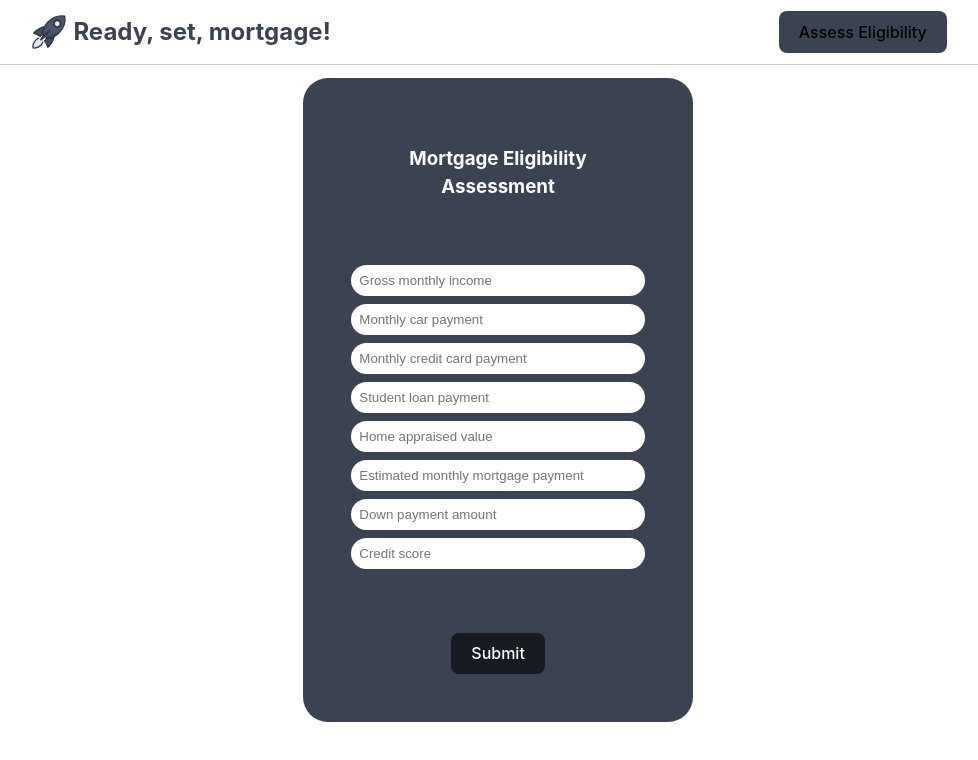
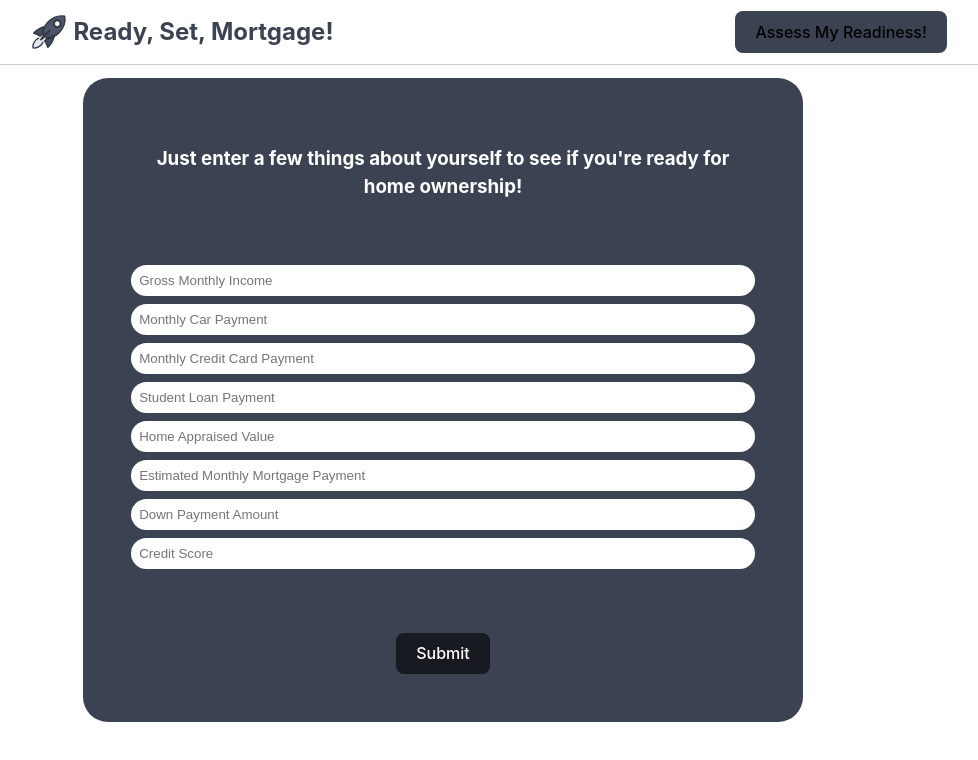
Before and after one commit to ready-set-mortgage/ready-set-mortgage-frontend, a React (Vite) app: page /apply in a window 1280 px wide. Shown: the top 760 px of the page, without its empty margins (141-1119 px from the left). Built offline with nearby package versions, Linux system fonts and the light colour scheme.

Commit message:
Modified some strings

```diff
--- a/src/Components/Form/Form.jsx
+++ b/src/Components/Form/Form.jsx
@@ -48,16 +48,16 @@ export default function Form() {
   return (
     <div className="form-container">
       <form onSubmit={handleSubmit}>
-        <h3 className="form-title">Mortgage Eligibility Assessment</h3>
+        <h3 className="form-title">Just enter a few things about yourself to see if you're ready for home ownership!</h3>
         <div className="form">
-          <input name="gross_monthly_income" value={formInput.gross_monthly_income} type="text" placeholder="Gross monthly income" onChange={handleInputChange}/>
-          <input name="monthly_car_payment" value={formInput.monthly_car_payment} type="text" placeholder="Monthly car payment" onChange={handleInputChange}/>
-          <input name="monthly_credit_card_payment" value={formInput.monthly_credit_card_payment} type="text" placeholder="Monthly credit card payment" onChange={handleInputChange}/>
-          <input name="student_loan_payment" value={formInput.student_loan_payment} type="text" placeholder="Student loan payment" onChange={handleInputChange}/>
-          <input name="home_appraised_value" value={formInput.home_appraised_value} type="text" placeholder="Home appraised value" onChange={handleInputChange}/>
-          <input name="est_monthly_mortgage_payment" value={formInput.est_monthly_mortgage_payment} type="text" placeholder="Estimated monthly mortgage payment" onChange={handleInputChange}/>
-          <input name="down_payment_amount" value={formInput.down_payment_amount} type="text" placeholder="Down payment amount" onChange={handleInputChange}/>
-          <input name="credit_score" value={formInput.credit_score} type="text" placeholder="Credit score" onChange={handleInputChange}/>
+          <input name="gross_monthly_income" value={formInput.gross_monthly_income} type="text" placeholder="Gross Monthly Income" onChange={handleInputChange}/>
+          <input name="monthly_car_payment" value={formInput.monthly_car_payment} type="text" placeholder="Monthly Car Payment" onChange={handleInputChange}/>
+          <input name="monthly_credit_card_payment" value={formInput.monthly_credit_card_payment} type="text" placeholder="Monthly Credit Card Payment" onChange={handleInputChange}/>
+          <input name="student_loan_payment" value={formInput.student_loan_payment} type="text" placeholder="Student Loan Payment" onChange={handleInputChange}/>
+          <input name="home_appraised_value" value={formInput.home_appraised_value} type="text" placeholder="Home Appraised Value" onChange={handleInputChange}/>
+          <input name="est_monthly_mortgage_payment" value={formInput.est_monthly_mortgage_payment} type="text" placeholder="Estimated Monthly Mortgage Payment" onChange={handleInputChange}/>
+          <input name="down_payment_amount" value={formInput.down_payment_amount} type="text" placeholder="Down Payment Amount" onChange={handleInputChange}/>
+          <input name="credit_score" value={formInput.credit_score} type="text" placeholder="Credit Score" onChange={handleInputChange}/>
         </div>
         <button className="form-button">Submit</button>
       </form>
--- a/src/Components/Landing/Landing.jsx
+++ b/src/Components/Landing/Landing.jsx
@@ -6,11 +6,13 @@ export default function Landing() {
   return (
     <div className="landing">
       <img className="landing-image" src={house} />
-      <h2>Buy a home without the complications!</h2>
-      <h5>We guide you through a quick assessment to see if you qualify for your mortgage.</h5>
-      <h5>You receive an immediate response along with our AI powered feedback.</h5>
+      <h1>Ready, Set, Mortgage</h1>
+      <h3>Know where you're headed.</h3>
+      <br/>
+      <h5>Preparing for home ownership can be a scary prospect. With so many different numbers to consider, it can be hard to understand whether you're ready to take out a mortgage or not.</h5>
+      <h5>Let us help. To assess whether you're ready for home ownership, just click the "Assess My Readiness!" button below, fill in a few numbers about yourself, and we'll generate a report for you detailing whether you're ready for home ownership, where you could improve, and include some personalized AI suggestions!</h5>
       <br></br>
-      <Link to="/apply"><button>Assess Eligibility</button></Link>
+      <Link to="/apply"><button>Assess My Readiness!</button></Link>
     </div>
   )
 }
--- a/src/Components/Navbar/Navbar.jsx
+++ b/src/Components/Navbar/Navbar.jsx
@@ -5,8 +5,8 @@ import "./Navbar.css"
 export default function Navbar() {
   return (
     <nav>
-      <Link to="/"><div className="navbar-logo"><img className="navbar-icon" src={logo} alt="rocket icon" /><h2>Ready, set, mortgage!</h2></div></Link>
-      <Link to="/apply"><button>Assess Eligibility</button></Link>
+      <Link to="/"><div className="navbar-logo"><img className="navbar-icon" src={logo} alt="rocket icon" /><h2>Ready, Set, Mortgage!</h2></div></Link>
+      <Link to="/apply"><button>Assess My Readiness!</button></Link>
     </nav>
   )
 }
```
